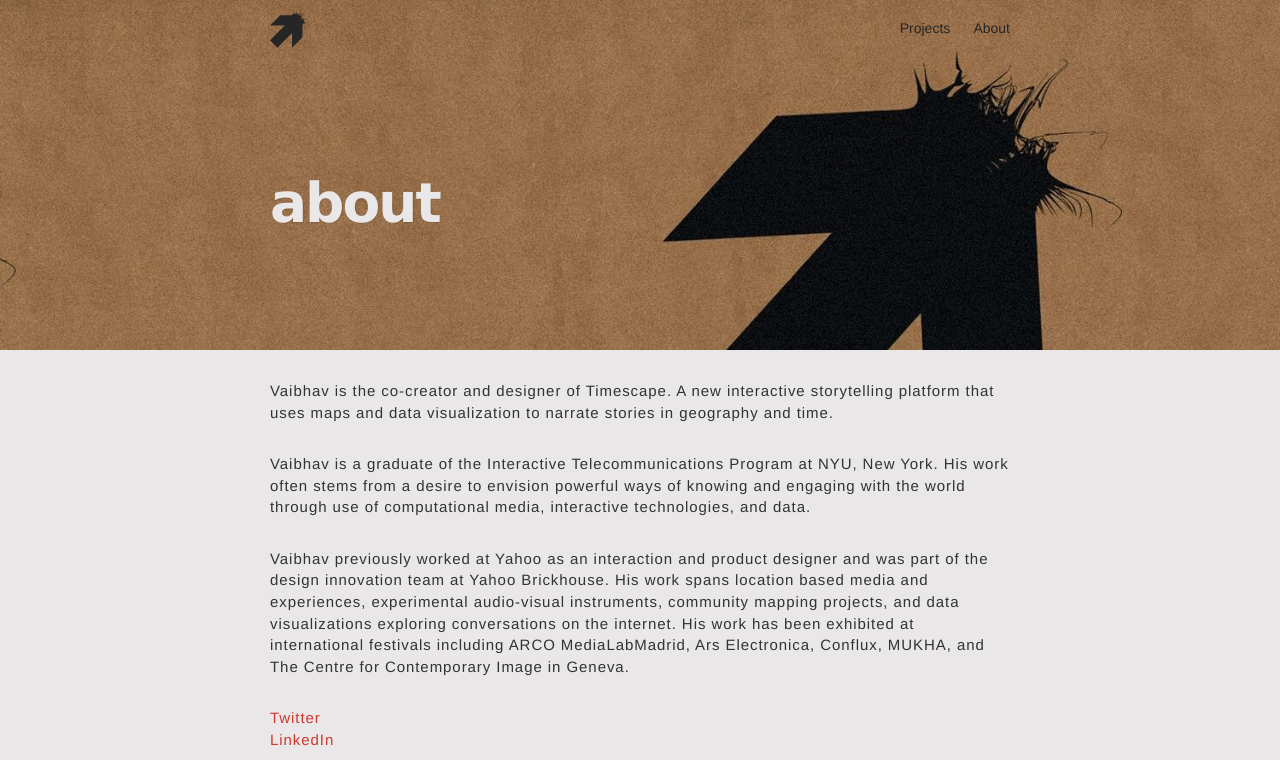
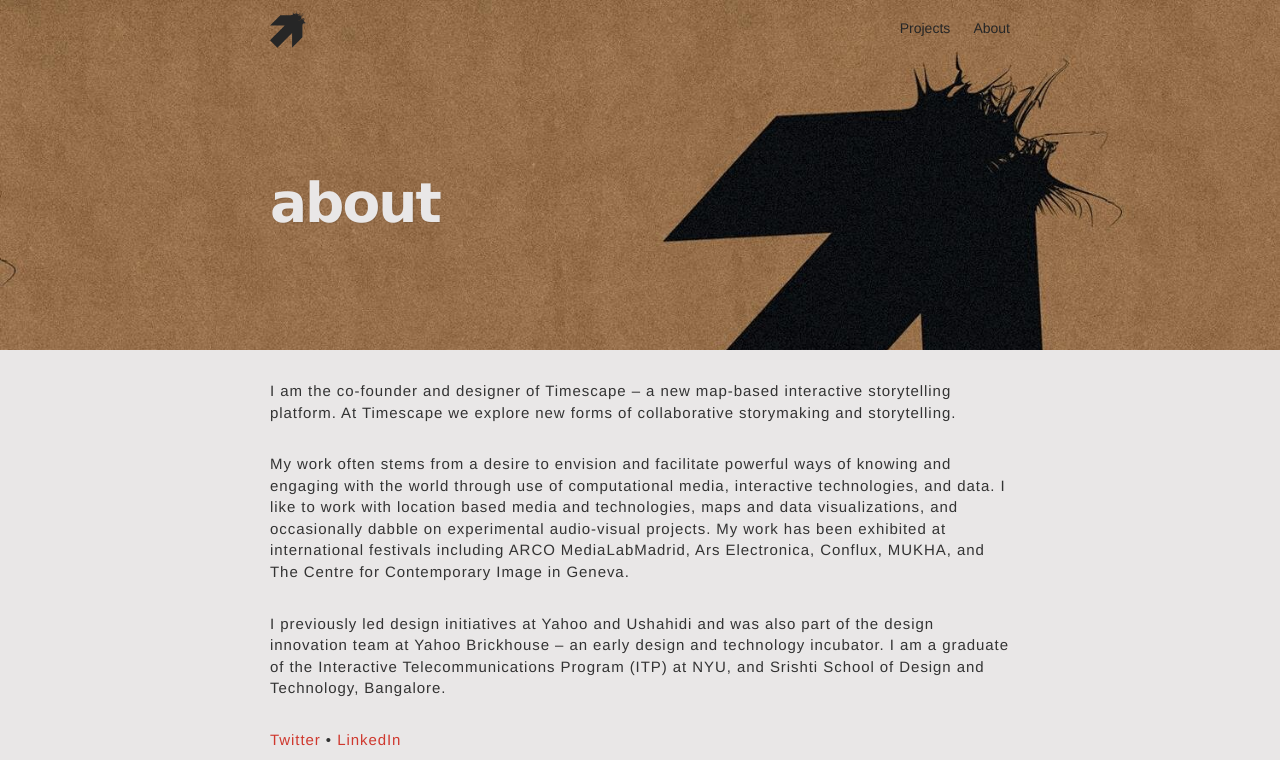
Before and after one commit to vbhv/vbhv.github.io, a Jekyll site: the page built from about/index.md, in a window 1280 px wide and 1400 px high. Shown: the top 760 px of the window. Built offline with Jekyll 4.4.1, drawn with Linux system fonts in a browser that asks for light colours; some of the changed text lies outside the part shown; grey boxes are pictures that could not be loaded.

Commit message:
about edits

```diff
--- a/_sass/re.scss
+++ b/_sass/re.scss
@@ -9,7 +9,7 @@ $base-line-height: 1.6 !default;
 $spacing-unit:     30px !default;
 
 $text-color:       #262626 !default;
-$background-color: #e9e7e7 !default;/* 92% #e0dbd1 bdb2a3*/
+$background-color: #e9e7e7 !default;/*e9e7e7 e0dbd1 bdb2a3 efece1*/
 $brand-color:      #CF382E !default;
 
 $grey-color:       #545454;
--- a/about/index.md
+++ b/about/index.md
@@ -3,12 +3,14 @@ layout: page
 title: about
 permalink: /about/
 ---
+I am the co-founder and designer of Timescape – a new map-based interactive storytelling platform. At Timescape we explore new forms of collaborative storymaking and storytelling.
 
-Vaibhav is the co-creator and designer of Timescape. A new interactive storytelling platform that uses maps and data visualization to narrate stories in geography and time.
+My work often stems from a desire to envision and facilitate powerful ways of knowing and engaging with the world through use of computational media, interactive technologies, and data. I like to work with location based media and technologies, maps and data visualizations, and occasionally dabble on experimental audio-visual projects. My work has been exhibited at international festivals including ARCO MediaLabMadrid, Ars Electronica, Conflux, MUKHA, and The Centre for Contemporary Image in Geneva.
 
-Vaibhav is a graduate of the Interactive Telecommunications Program at NYU, New York. His work often stems from a desire to envision powerful ways of knowing and engaging with the world through use of computational media, interactive technologies, and data.
+I previously led design initiatives at Yahoo and Ushahidi and was also part of the design innovation team at Yahoo Brickhouse – an early design and technology incubator. I am a graduate of the Interactive Telecommunications Program (ITP) at NYU, and Srishti School of Design and Technology, Bangalore.
 
-Vaibhav previously worked at Yahoo as an interaction and product designer and was part of the design innovation team at Yahoo Brickhouse. His work spans location based media and experiences, experimental audio-visual instruments, community mapping projects, and data visualizations exploring conversations on the internet. His work has been exhibited at international festivals including ARCO MediaLabMadrid, Ars Electronica, Conflux, MUKHA, and The Centre for Contemporary Image in Geneva.
+[Twitter](https://twitter.com/voybhav) • [LinkedIn](https://in.linkedin.com/in/vbhawsar)
 
-[Twitter](https://twitter.com/voybhav)
-[LinkedIn](https://in.linkedin.com/in/vbhawsar)
+![LAWRENCE WEINER](http://www.moma.org/media/W1siZiIsIjIyMzczNiJdLFsicCIsImNvbnZlcnQiLCItcmVzaXplIDIwMDB4MjAwMFx1MDAzZSJdXQ.jpg?sha=6c7cf1ac26853b50)
+
+© 2016 Lawrence Weiner / Artists Rights Society (ARS), New York
```
